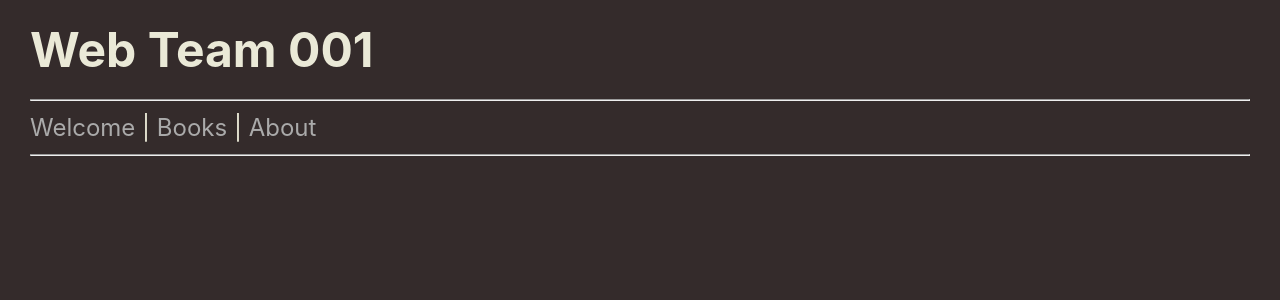
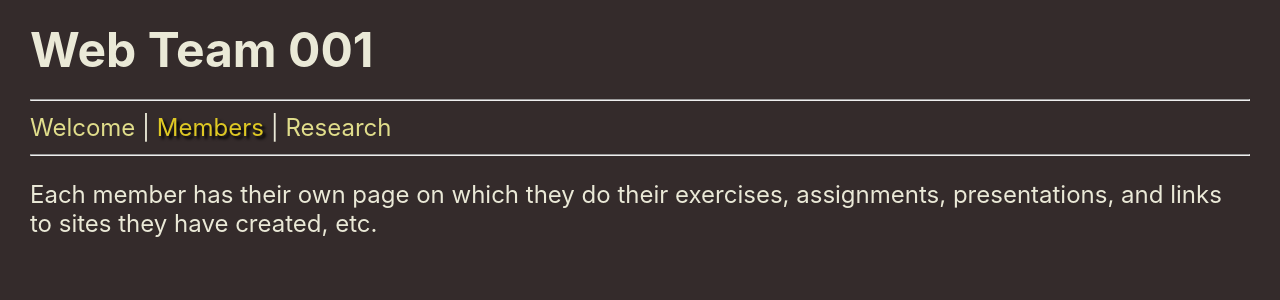
Before and after one commit to edwardtanguay/web-team-site, a React (Vite) app: page /members in a window 1280 px wide. Shown: the top 300 px of the page. Built offline with nearby package versions, Linux system fonts and the light colour scheme.

Commit message:
descriptions

```diff
--- a/src/App.jsx
+++ b/src/App.jsx
@@ -1,7 +1,7 @@
 import './App.scss';
 import { PageWelcome } from './pages/PageWelcome';
-import { PageBooks } from './pages/PageBooks';
-import { PageAbout } from './pages/PageAbout';
+import { PageMembers } from './pages/PageMembers';
+import { PageRad } from './pages/PageRad';
 import { NavLink, Routes, Route, Navigate } from 'react-router-dom';
 
 function App() {
@@ -10,13 +10,13 @@ function App() {
 			<h1>Web Team 001</h1>
 			<hr />
 			<NavLink to="/welcome">Welcome</NavLink> |{' '}
-			<NavLink to="/books">Books</NavLink> |{' '}
-			<NavLink to="/about">About</NavLink>
+			<NavLink to="/members">Members</NavLink> |{' '}
+			<NavLink to="/rad">Research</NavLink>
 			<hr />
 			<Routes>
 				<Route path="/welcome" element={<PageWelcome />} />
-				<Route path="/books" element={<PageBooks />} />
-				<Route path="/about" element={<PageAbout />} />
+				<Route path="/members" element={<PageMembers />} />
+				<Route path="/rad" element={<PageRad />} />
 				<Route path="/" element={<Navigate to="/welcome" replace />}/>
 			</Routes>
 		</div>
--- a/src/App.scss
+++ b/src/App.scss
@@ -9,11 +9,12 @@ body {
 	}
 
 	a {
-		color: #aaa;
+		color: rgb(224, 221, 139);
 		text-decoration: none;
 	}
 
 	a.active {
-		color: rgb(224, 207, 81);
+		color: rgb(222, 200, 36);
+		text-shadow: 3px 3px 3px black;
 	}
 }
--- a/src/pages/PageAbout.jsx
+++ /dev/null
@@ -1,8 +0,0 @@
-export const PageAbout = () => {
-	return (
-		<div className="page_about">
-			<h2>About</h2>
-			<p>This is some info about the site.</p>
-		</div>
-	)
-}
--- a/src/pages/PageBooks.jsx
+++ /dev/null
@@ -1,8 +0,0 @@
-export const PageBooks = () => {
-	return (
-		<div className="page_books">
-			<h2>Books</h2>
-			<p>This is the book page.</p>
-		</div>
-	)
-}
--- /dev/null
+++ b/src/pages/PageMembers.jsx
@@ -0,0 +1,7 @@
+export const PageMembers = () => {
+	return (
+		<div className="page_members">
+			<p>Each member has their own page on which they do their exercises, assignments, presentations, and links to sites they have created, etc.</p>
+		</div>
+	)
+}
--- /dev/null
+++ b/src/pages/PageRad.jsx
@@ -0,0 +1,9 @@
+import { NavLink } from 'react-router-dom';
+
+export const PageRad = () => {
+	return (
+		<div className="page_rad">
+			<p>These are new tools, libraries, etc. that members are experimenting with. Projects here are generally not complete. For that, see <NavLink to="/welcome">Welcome</NavLink>.</p>
+		</div>
+	)
+}
--- a/src/pages/PageWelcome.jsx
+++ b/src/pages/PageWelcome.jsx
@@ -1,8 +1,7 @@
 export const PageWelcome = () => {
 	return (
 		<div className="page_welcome">
-			<h2>Welcome</h2>
-			<p>Welcome to this site.</p>
+			<p>This is a site a place for a web team to share code and knowledge of new technologies they are learning.</p>
 		</div>
 	)
 }
```
